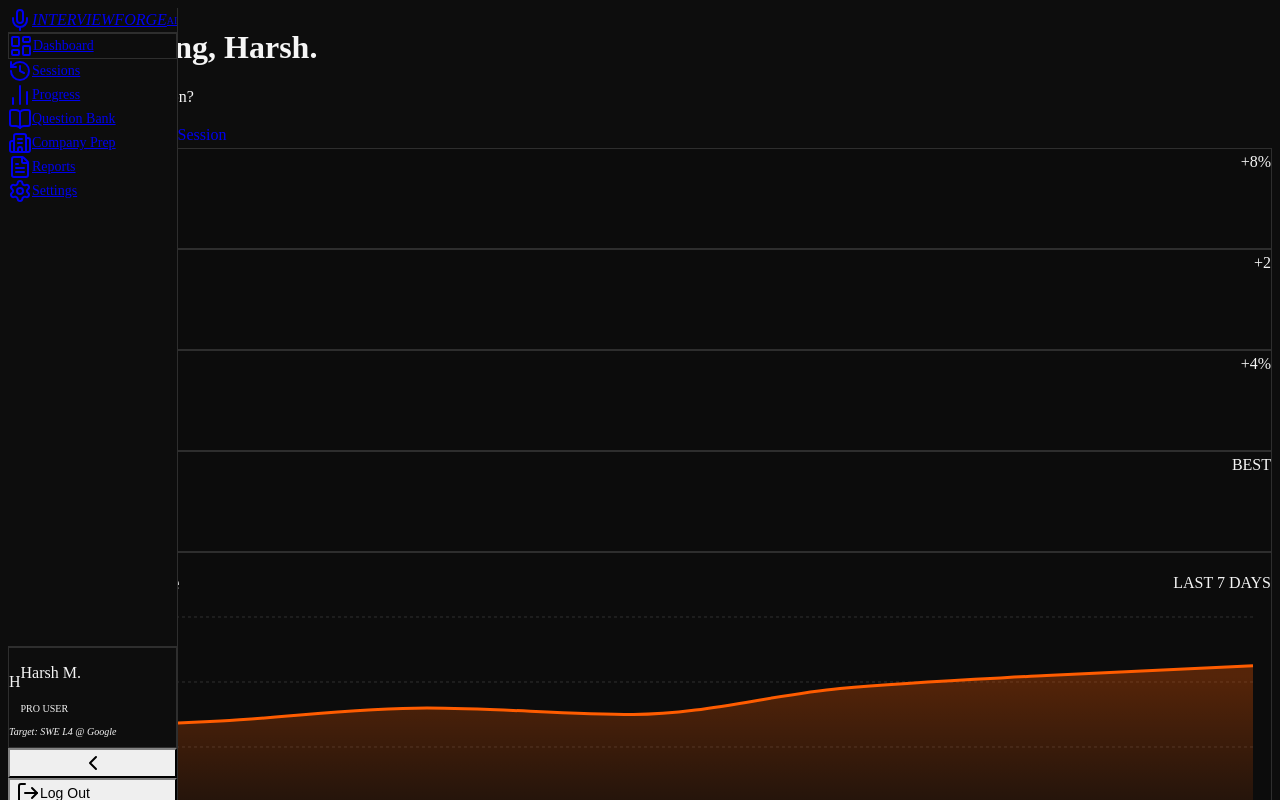
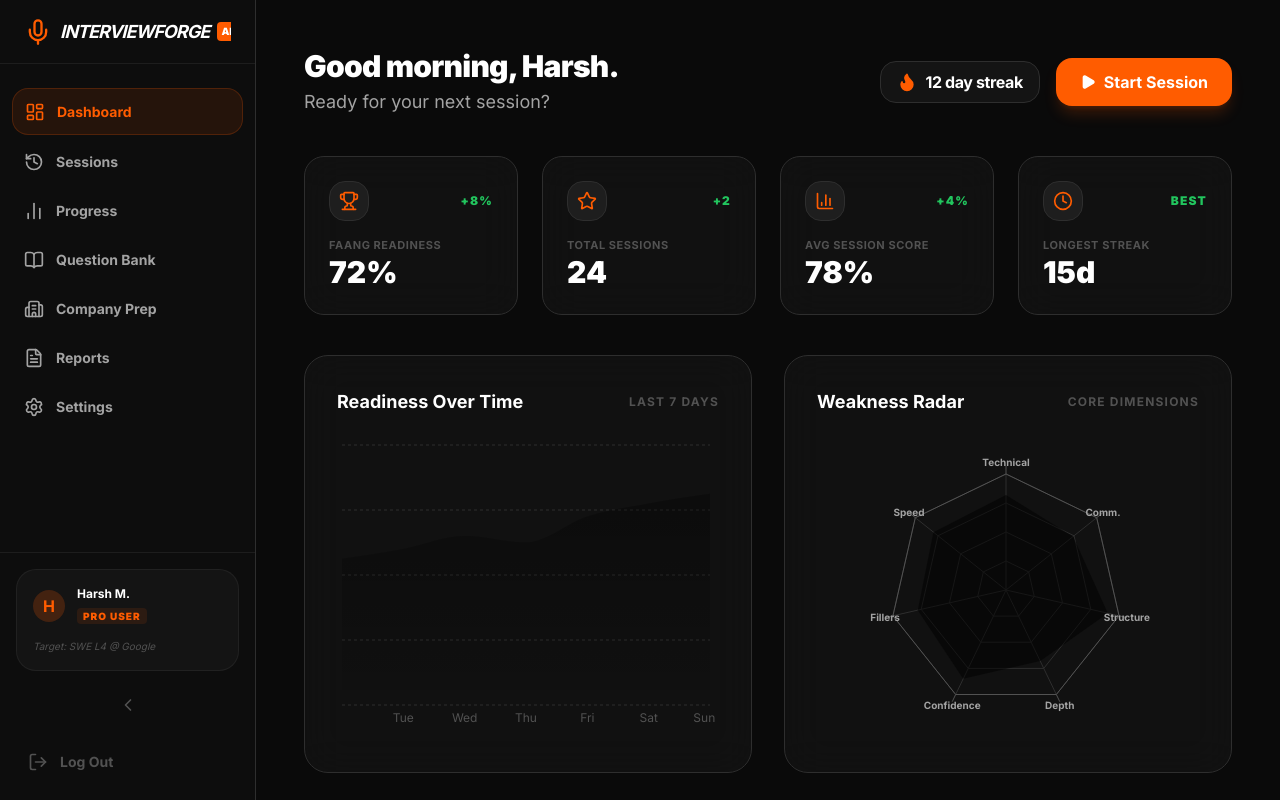
Before and after one commit to harshmriduhash/Interviewforge-ai, a Next.js app: page /dashboard in a window 1280 px wide. Shown: the top 800 px of the page. Built offline with nearby package versions, Linux system fonts and the light colour scheme.

Commit message:
global css fixed

```diff
--- a/src/app/globals.css
+++ b/src/app/globals.css
@@ -1,44 +1,112 @@
-@tailwind base;
-@tailwind components;
-@tailwind utilities;
+@import "tailwindcss";
 
-@layer base {
-  :root {
-    --color-primary: 255 92 0;
-    --color-primary-hover: 230 77 0;
-    --color-bg: 13 13 13;
-    --color-surface: 26 26 26;
-    --color-surface-2: 36 36 36;
-    --color-border: 46 46 46;
-    --color-text-primary: 245 245 245;
-    --color-text-secondary: 163 163 163;
-    --color-text-muted: 82 82 82;
+@theme {
+  /* Brand Colors */
+  --color-primary: #FF5C00;
+  --color-primary-hover: #E64D00;
+  --color-primary-light: rgba(255, 92, 0, 0.15);
 
-    --background: 13 13 13;
-    --foreground: 245 245 245;
-    --primary: 255 92 0;
-    --border: 46 46 46;
-  }
+  /* Background Scale */
+  --color-background: #0A0A0A;
+  --color-surface: #141414;
+  --color-surface-2: #1E1E1E;
+  --color-surface-3: #282828;
+
+  /* Border */
+  --color-border: #2E2E2E;
+  --color-border-subtle: #1E1E1E;
+
+  /* Text */
+  --color-text-primary: #F5F5F5;
+  --color-text-secondary: #A3A3A3;
+  --color-text-muted: #525252;
+
+  /* Semantic */
+  --color-success: #22C55E;
+  --color-warning: #F59E0B;
+  --color-error: #EF4444;
+
+  /* Score Colors */
+  --color-score-high: #22C55E;
+  --color-score-mid: #F59E0B;
+  --color-score-low: #EF4444;
+
+  /* Fonts */
+  --font-sans: 'Inter', ui-sans-serif, system-ui, sans-serif;
+  --font-mono: 'JetBrains Mono', ui-monospace, monospace;
+
+  /* Radius */
+  --radius-sm: 0.375rem;
+  --radius-md: 0.5rem;
+  --radius-lg: 0.75rem;
+  --radius-xl: 1rem;
+  --radius-2xl: 1.25rem;
+  --radius-3xl: 1.5rem;
 }
 
-@layer base {
-  * {
-    border-color: rgb(var(--color-border) / 1);
-  }
-
-  body {
-    background-color: rgb(var(--background) / 1);
-    color: rgb(var(--foreground) / 1);
-  }
+/* Base Styles */
+*,
+*::before,
+*::after {
+  box-sizing: border-box;
 }
 
+html {
+  background-color: var(--color-background);
+  color: var(--color-text-primary);
+  font-family: var(--font-sans);
+  -webkit-font-smoothing: antialiased;
+  -moz-osx-font-smoothing: grayscale;
+}
+
+body {
+  background-color: var(--color-background);
+  color: var(--color-text-primary);
+  min-height: 100vh;
+}
+
+/* Glass Effect */
 .glass {
-  background: rgba(13, 13, 13, 0.85);
+  background: rgba(20, 20, 20, 0.7);
   backdrop-filter: blur(20px);
   -webkit-backdrop-filter: blur(20px);
-  border: 1px solid rgb(var(--color-border) / 1);
+  border: 1px solid var(--color-border);
 }
 
+.glass-heavy {
+  background: rgba(10, 10, 10, 0.9);
+  backdrop-filter: blur(30px);
+  -webkit-backdrop-filter: blur(30px);
+  border: 1px solid var(--color-border);
+}
+
+/* Gradient Utilities */
+.gradient-primary {
+  background: linear-gradient(135deg, #FF5C00 0%, #FF8A00 100%);
+}
+
+.gradient-surface {
+  background: linear-gradient(180deg, var(--color-surface) 0%, var(--color-background) 100%);
+}
+
+/* Text Gradient */
+.text-gradient-primary {
+  background: linear-gradient(135deg, #FF5C00 0%, #FF8A00 60%, #FFAB00 100%);
+  -webkit-background-clip: text;
+  -webkit-text-fill-color: transparent;
+  background-clip: text;
+}
+
+/* Glow Effects */
+.glow-primary {
+  box-shadow: 0 0 40px rgba(255, 92, 0, 0.3), 0 0 80px rgba(255, 92, 0, 0.1);
+}
+
+.glow-primary-sm {
+  box-shadow: 0 0 20px rgba(255, 92, 0, 0.2);
+}
+
+/* Animations */
 @keyframes shimmer {
   0% {
     background-position: -200% 0;
@@ -49,8 +117,76 @@
   }
 }
 
+@keyframes pulse-ring {
+  0% {
+    transform: scale(0.95);
+    opacity: 1;
+  }
+
+  70% {
+    transform: scale(1.3);
+    opacity: 0;
+  }
+
+  100% {
+    transform: scale(0.95);
+    opacity: 0;
+  }
+}
+
+@keyframes float {
+
+  0%,
+  100% {
+    transform: translateY(0);
+  }
+
+  50% {
+    transform: translateY(-10px);
+  }
+}
+
+@keyframes waveform {
+
+  0%,
+  100% {
+    transform: scaleY(0.3);
+  }
+
+  50% {
+    transform: scaleY(1);
+  }
+}
+
 .animate-shimmer {
-  background: linear-gradient(90deg, rgb(var(--color-surface)) 25%, rgb(var(--color-surface-2)) 50%, rgb(var(--color-surface)) 75%);
+  background: linear-gradient(90deg, var(--color-surface) 25%, var(--color-surface-2) 50%, var(--color-surface) 75%);
   background-size: 200% 100%;
-  animation: shimmer 1.5s infinite;
+  animation: shimmer 2s infinite;
 }
+
+.animate-float {
+  animation: float 4s ease-in-out infinite;
+}
+
+.animate-waveform {
+  animation: waveform 1s ease-in-out infinite;
+}
+
+/* Scrollbar */
+::-webkit-scrollbar {
+  width: 6px;
+  height: 6px;
+}
+
+::-webkit-scrollbar-track {
+  background: var(--color-background);
+}
+
+::-webkit-scrollbar-thumb {
+  background: var(--color-border);
+  border-radius: 3px;
+}
+
+::-webkit-scrollbar-thumb:hover {
+  background: var(--color-text-muted);
+}
```
